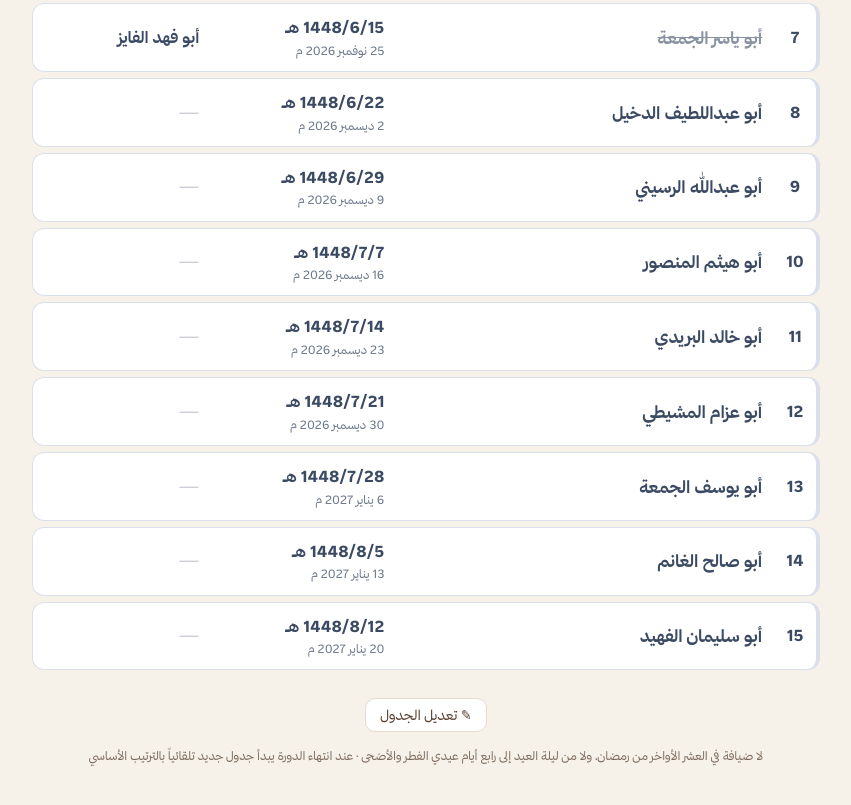
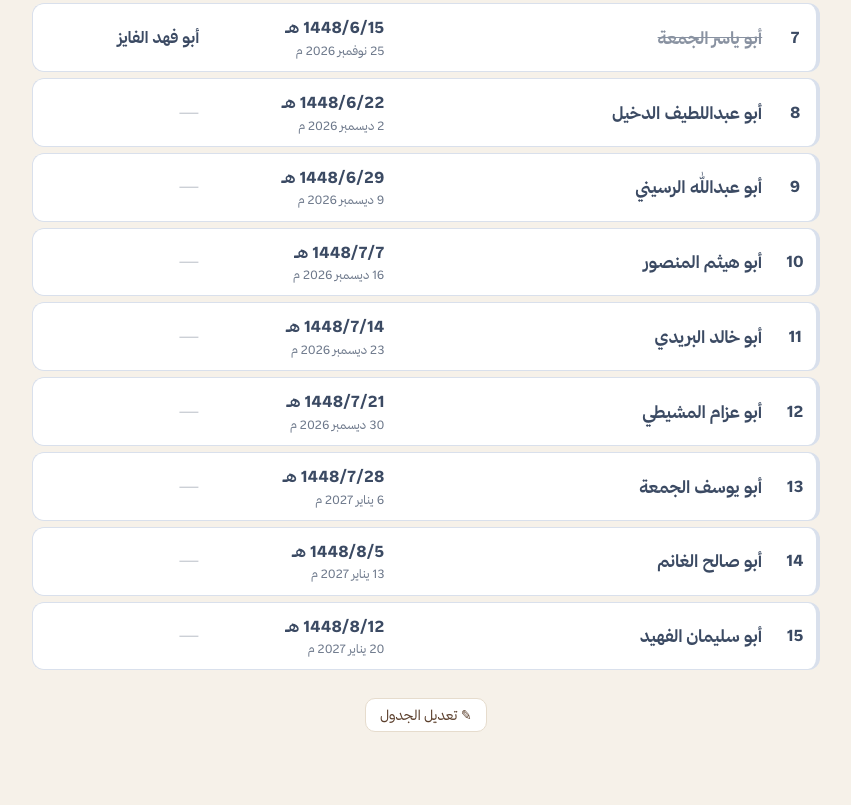
Before and after one commit to 4abdziz/nobala, a plain HTML site: page index.html in a window 1280 px wide. Shown: the part 795-1600 px from the top of the page, without its empty margins (214-1065 px from the left). Drawn offline with Linux system fonts and the light colour scheme.

Commit message:
Update index.html

```diff
--- a/index.html
+++ b/index.html
@@ -47,7 +47,7 @@ button.mini{padding:3px 10px;font-size:13px}
 .ins button:hover{background:#fff8ee;color:var(--coffee)}
 .acts{display:flex;gap:6px;justify-content:flex-end}
 footer{margin-top:22px;display:flex;justify-content:center;gap:10px;flex-wrap:wrap}
-.note{font-size:12px;color:var(--muted);text-align:center;margin-top:14px}
+.note{display:none;font-size:12px;color:var(--muted);text-align:center;margin-top:14px}
 .ov{position:fixed;inset:0;background:rgba(40,28,20,.45);display:flex;align-items:center;justify-content:center;padding:16px;z-index:10}
 .dlg{background:#fff;border-radius:16px;padding:20px;width:100%;max-width:420px;box-shadow:0 20px 50px rgba(0,0,0,.25)}
 .dlg h3{margin:0 0 12px;font-weight:700;color:var(--coffee)}
```
